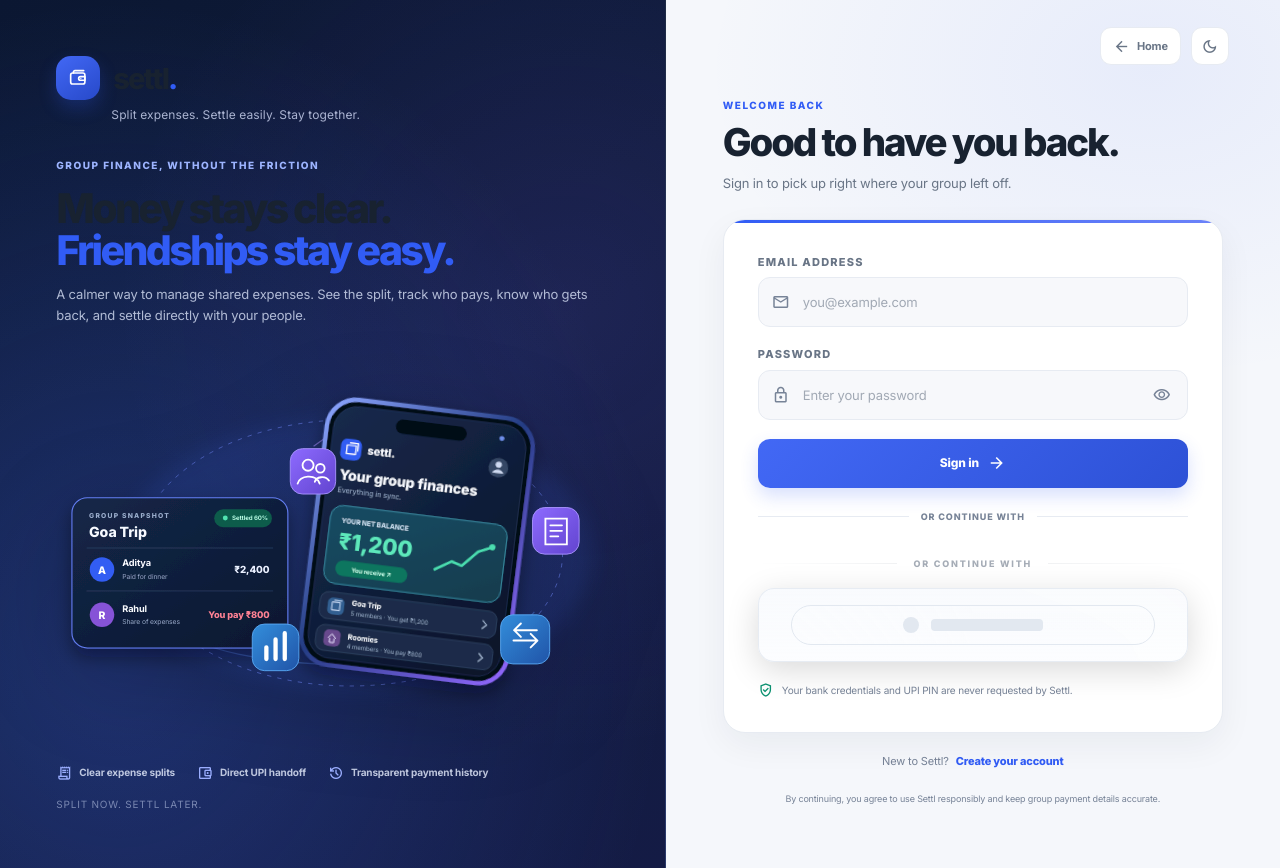
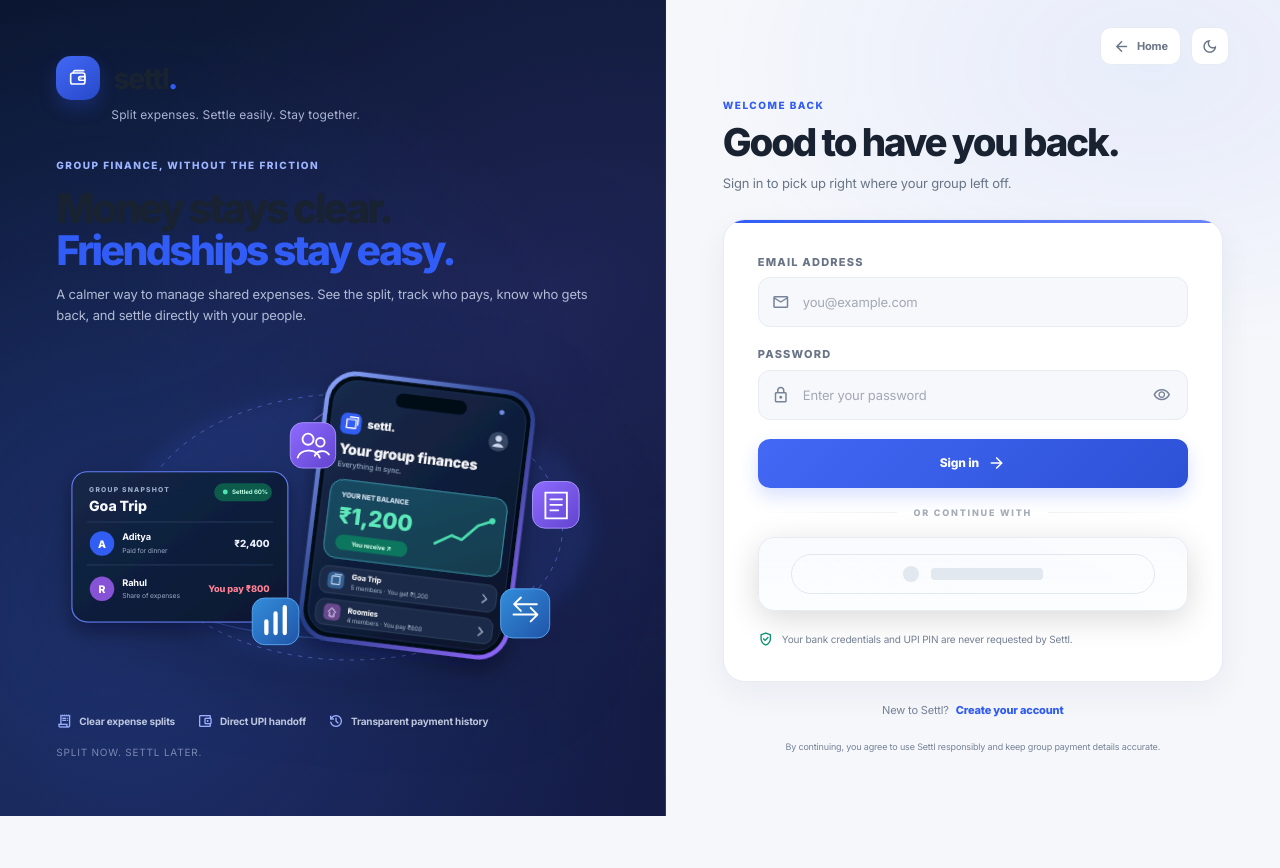
Before and after one commit to mikumaraditya/settl, a React (Vite) app in the folder frontend/: page / in a window 1280 px wide. Both pictures are taken after a click on the button "SIGN IN". After the commit the page ends 816 px from the top, so only its background shows below. Built offline with nearby package versions, Linux system fonts and the light colour scheme; no server answers.

Commit message:
Remove duplicate Google sign-in divider from login

```diff
--- a/frontend/src/pages/Login.jsx
+++ b/frontend/src/pages/Login.jsx
@@ -85,7 +85,6 @@ export default function Login() {
         </button>
       </form>
 
-      <div className="auth-divider"><span>Or continue with</span></div>
       <GoogleLoginButton
         onLoginSuccess={data => { login(data); navigate('/dashboard') }}
         onError={message => setError(message)}
```
